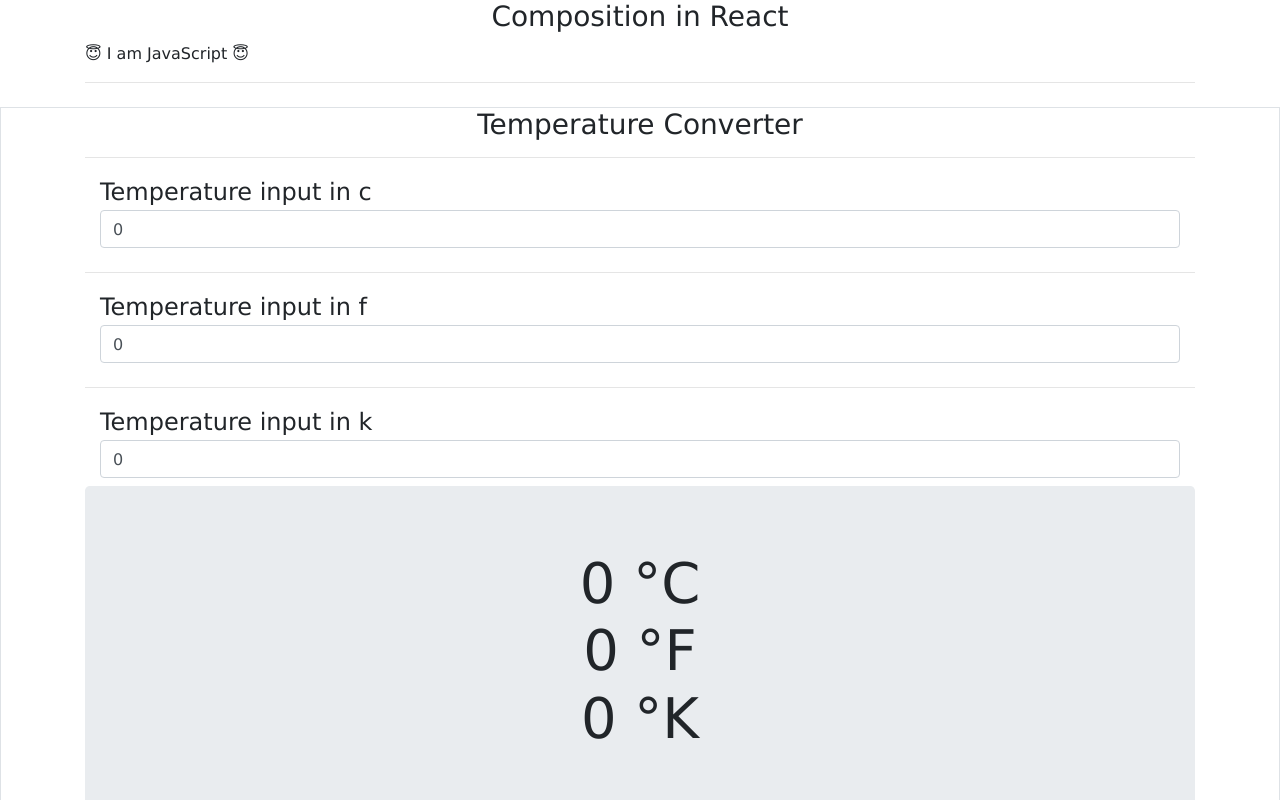
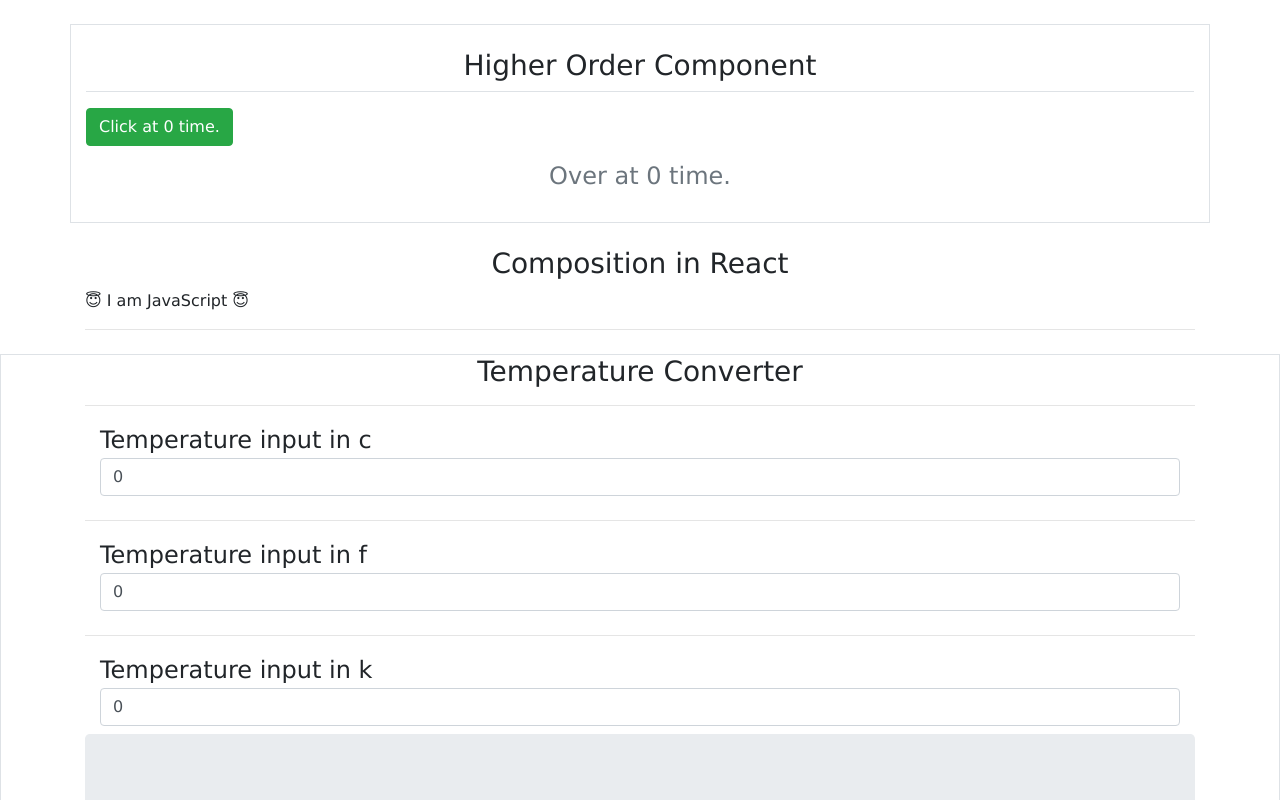
Before and after one commit to joy-narayon-roy/learn_react, a React (Create React App) app: page / in a window 1280 px wide. Shown: the top 800 px of the page. Built offline with nearby package versions, Linux system fonts and the light colour scheme.

Commit message:
Learn HOC

```diff
--- a/src/App.js
+++ b/src/App.js
@@ -7,12 +7,14 @@ import Form from './components/Form.jsx';
 import ConditionalRender from './components/Conditional_Render.jsx';
 import TemperatureConverter from './components/TemperatureConverter.jsx';
 import Composition from './components/Composition.jsx';
+import HigherOrderComponent from './components/HigherOrderComponent.jsx';
 
 function App() {
 
 return (
     <div>
         <body>
+        <HigherOrderComponent />
         <Composition />
         <TemperatureConverter />
         <Form />
--- /dev/null
+++ b/src/components/HOC/ButtonCounter.jsx
@@ -0,0 +1,10 @@
+import withCounter from './withCounter.jsx';
+
+function ButtonCounter(props) {
+    const {count,incrementCount} = props;
+    return (<div class="my-3">
+        <button class="btn btn-success" onClick={incrementCount} type="button">Click at {count} time.</button>
+    </div>)
+}
+
+export default withCounter(ButtonCounter);
--- /dev/null
+++ b/src/components/HOC/HoverCounter.jsx
@@ -0,0 +1,10 @@
+import withCounter from './withCounter.jsx';
+
+function HoverCounter(props) {
+    const {count,incrementCount} = props;
+    return (<div class="my-3">
+        <h4 onMouseOver={incrementCount} class="text-center text-muted">Over at {count} time.</h4>
+    </div>)
+}
+
+export default withCounter(HoverCounter);
--- /dev/null
+++ b/src/components/HOC/withCounter.jsx
@@ -0,0 +1,26 @@
+import React from 'react';
+
+const withCounter = (OriginalComponent) => {
+    class NewComponent extends React.Component {
+
+        state = {
+            count: 0
+        }
+
+        incrementCount = ()=> {
+            this.setState(oldStat=>({
+                count: oldStat.count+1
+            }));
+        }
+
+        render() {
+            const {
+                count
+            } = this.state;
+            return (<OriginalComponent count={count} incrementCount={this.incrementCount} />)
+        }
+    }
+    return NewComponent;
+}
+
+export default withCounter;
--- /dev/null
+++ b/src/components/HigherOrderComponent.jsx
@@ -0,0 +1,12 @@
+import ButtonCounter from './HOC/ButtonCounter.jsx';
+import HoverCounter from './HOC/HoverCounter.jsx';
+
+export default function HigherOrderComponent() {
+
+    return (<section class="container my-4 py-3 border">
+
+        <h3 class="text-center border-bottom py-2">Higher Order Component</h3>
+        <ButtonCounter />
+        <HoverCounter />
+    </section>)
+}
```
